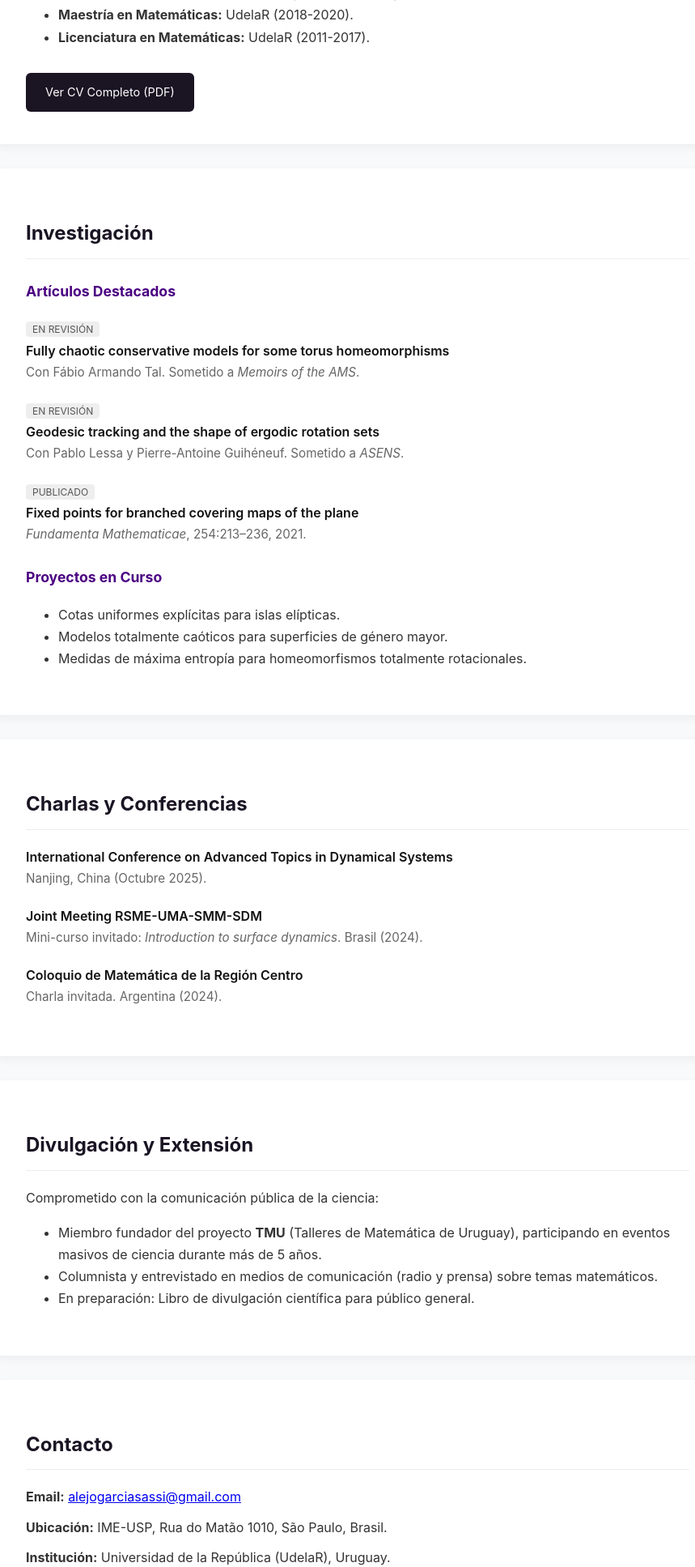
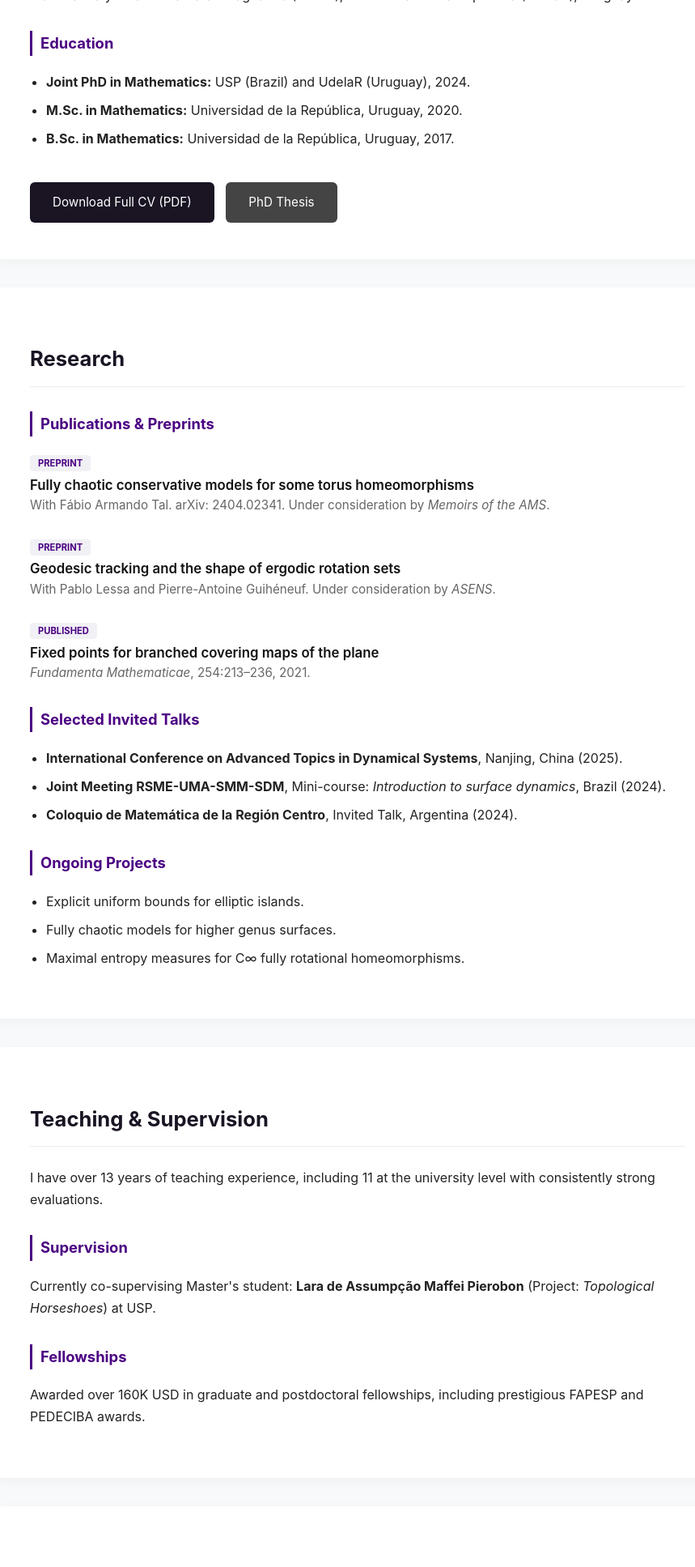
Before and after one commit to alejo-garcia-sassi/alejo-garcia-sassi.github.io, a plain HTML site: page index.html in a window 1280 px wide. Shown: the part 865-2800 px from the top of the page at 81% size, without its empty margins (198-1057 px from the left). Drawn offline with Linux system fonts and the light colour scheme.

Commit message:
Update index.html

```diff
--- a/index.html
+++ b/index.html
@@ -1,15 +1,16 @@
 <!DOCTYPE html>
-<html lang="es">
+<html lang="en">
 <head>
     <meta charset="UTF-8">
     <meta name="viewport" content="width=device-width, initial-scale=1.0">
-    <title>Alejo García-Sassi | Portafolio Académico</title>
+    <title>Alejo García-Sassi | Academic Profile</title>
     <style>
         :root {
-            --primary-color: #1a1423; /* Violeta muy oscuro azulado */
-            --accent-color: #4b0082;  /* Indigo / Violeta para detalles */
+            --primary-color: #1a1423; /* Deep bluish-violet */
+            --accent-color: #4b0082;  /* Indigo accent */
             --bg-color: #f8f9fa;
-            --text-color: #333;
+            --text-color: #222;
+            --light-text: #666;
             --white: #ffffff;
         }
 
@@ -23,63 +24,74 @@
 
         .container { max-width: 900px; margin: 0 auto; padding: 0 20px; }
 
-        /* Header / Hero */
+        /* Header */
         header {
             background-color: var(--primary-color);
             color: var(--white);
-            padding: 60px 0;
+            padding: 70px 0;
             text-align: center;
         }
 
         .profile-img {
-            width: 170px;
-            height: 170px;
+            width: 180px;
+            height: 180px;
             border-radius: 50%;
             object-fit: cover;
-            border: 3px solid rgba(255,255,255,0.2);
-            margin-bottom: 20px;
+            border: 3px solid rgba(255,255,255,0.1);
+            margin-bottom: 25px;
         }
 
-        h1 { margin: 0; font-size: 2.5rem; letter-spacing: -1px; }
-        .subtitle { font-size: 1.1rem; color: #a19db1; font-weight: 300; margin-top: 5px; }
+        h1 { margin: 0; font-size: 2.8rem; letter-spacing: -1px; }
+        .subtitle { font-size: 1.2rem; color: #a19db1; font-weight: 300; margin-top: 8px; }
 
-        nav { margin-top: 30px; }
-        nav a { color: #a19db1; margin: 0 15px; text-decoration: none; font-size: 0.9rem; text-transform: uppercase; letter-spacing: 1px; }
+        nav { margin-top: 35px; }
+        nav a { color: #a19db1; margin: 0 15px; text-decoration: none; font-size: 0.85rem; text-transform: uppercase; letter-spacing: 1.2px; transition: 0.3s; }
         nav a:hover { color: var(--white); }
 
+        /* Sections */
         section {
             background: var(--white);
-            padding: 40px;
-            margin: 30px 0;
+            padding: 45px;
+            margin: 35px 0;
             border-radius: 12px;
-            box-shadow: 0 4px 12px rgba(0,0,0,0.05);
+            box-shadow: 0 4px 15px rgba(0,0,0,0.04);
         }
 
-        h2 { color: var(--primary-color); font-size: 1.5rem; border-bottom: 1px solid #eee; padding-bottom: 10px; margin-bottom: 20px; }
-        h3 { font-size: 1.1rem; margin-top: 25px; color: var(--accent-color); }
+        h2 { color: var(--primary-color); font-size: 1.6rem; border-bottom: 1px solid #eee; padding-bottom: 12px; margin-bottom: 25px; }
+        h3 { font-size: 1.15rem; margin-top: 30px; color: var(--accent-color); border-left: 3px solid var(--accent-color); padding-left: 10px; }
 
-        /* Lista de publicaciones */
-        .item { margin-bottom: 20px; }
-        .item-title { font-weight: 600; display: block; color: #111; }
-        .item-details { font-size: 0.95rem; color: #666; display: block; }
-        .tag { font-size: 0.75rem; background: #eee; padding: 2px 8px; border-radius: 4px; text-transform: uppercase; color: #555; margin-right: 5px; }
+        /* Items */
+        .item { margin-bottom: 25px; }
+        .item-title { font-weight: 600; display: block; color: #111; font-size: 1.05rem; }
+        .item-details { font-size: 0.95rem; color: var(--light-text); display: block; line-height: 1.5; }
+        .tag { font-size: 0.7rem; background: #f0f0f5; padding: 3px 10px; border-radius: 4px; text-transform: uppercase; color: var(--accent-color); font-weight: bold; margin-right: 8px; }
 
         .btn {
             display: inline-block;
             background: var(--primary-color);
             color: white;
-            padding: 12px 24px;
+            padding: 12px 28px;
             border-radius: 6px;
             text-decoration: none;
-            font-size: 0.9rem;
-            transition: 0.3s;
+            font-size: 0.95rem;
+            transition: all 0.3s ease;
+            margin-right: 10px;
+            margin-top: 10px;
         }
-        .btn:hover { background: var(--accent-color); transform: translateY(-2px); }
+        .btn:hover { background: var(--accent-color); transform: translateY(-2px); box-shadow: 0 4px 10px rgba(75, 0, 130, 0.2); }
+        .btn-secondary { background: #444; }
 
-        .contact-list { list-style: none; padding: 0; }
-        .contact-list li { margin-bottom: 10px; }
+        footer { text-align: center; padding: 50px 0; color: #999; font-size: 0.85rem; border-top: 1px solid #eee; }
 
-        footer { text-align: center; padding: 40px 0; color: #888; font-size: 0.85rem; }
+        /* List styling */
+        ul { padding-left: 20px; }
+        li { margin-bottom: 8px; }
+
+        @media (max-width: 600px) {
+            h1 { font-size: 2rem; }
+            section { padding: 25px; }
+            nav a { display: inline-block; margin: 5px 10px; }
+        }
     </style>
 </head>
 <body>
@@ -88,12 +100,13 @@
     <div class="container">
         <img src="alejo.jpeg" alt="Alejo García-Sassi" class="profile-img">
         <h1>Alejo García-Sassi</h1>
-        <p class="subtitle">Sistemas Dinámicos • Geometría y Topología • Teoría Ergódica</p>
+        <p class="subtitle">Dynamical Systems • Low-dimensional Geometry & Topology • Ergodic Theory</p>
         <nav>
-            <a href="#about">Perfil</a>
-            <a href="#research">Investigación</a>
-            <a href="#talks">Conferencias</a>
-            <a href="#outreach">Divulgación</a>
+            <a href="#about">About</a>
+            <a href="#research">Research</a>
+            <a href="#teaching">Teaching</a>
+            <a href="#outreach">Outreach</a>
+            <a href="#contact">Contact</a>
         </nav>
     </div>
 </header>
@@ -101,89 +114,95 @@
 <div class="container">
 
     <section id="about">
-        <h2>Sobre mí</h2>
-        <p>Investigador especializado en sistemas dinámicos y topología de baja dimensión, con interés en aplicaciones como la astrodinámica y la mecánica de fluidos.</p>
-        <p>Actualmente me desempeño como <strong>Investigador Postdoctoral (FAPESP)</strong> en el IME-USP (Brasil) y soy <strong>Profesor Adjunto</strong> en el IMERL, Universidad de la República (Uruguay).</p>
+        <h2>Summary</h2>
+        <p>I am a mathematician with a broad interest in <strong>Dynamical Systems</strong>, <strong>Geometry</strong>, and <strong>Topology</strong>, as well as their applications to fields such as Astrodynamics and Fluid Mechanics.</p>
 
-        <h3>Formación Académica</h3>
+        <p>Currently, I am a <strong>Postdoctoral Researcher (FAPESP)</strong> at the Institute of Mathematics and Statistics, University of São Paulo (IME-USP), and I hold a permanent position as <strong>Junior Professor</strong> at the Instituto de Matemática y Estadística Rafael Laguardia (IMERL), Universidad de la República (UdelaR), Uruguay.</p>
+
+        <h3>Education</h3>
         <ul>
-            <li><strong>Doctorado en Matemáticas:</strong> Tesis conjunta entre USP y UdelaR (2020-2024).</li>
-            <li><strong>Maestría en Matemáticas:</strong> UdelaR (2018-2020).</li>
-            <li><strong>Licenciatura en Matemáticas:</strong> UdelaR (2011-2017).</li>
+            <li><strong>Joint PhD in Mathematics:</strong> USP (Brazil) and UdelaR (Uruguay), 2024.</li>
+            <li><strong>M.Sc. in Mathematics:</strong> Universidad de la República, Uruguay, 2020.</li>
+            <li><strong>B.Sc. in Mathematics:</strong> Universidad de la República, Uruguay, 2017.</li>
         </ul>
 
         <div style="margin-top: 30px;">
-            <a href="CV_Actualizado.pdf" class="btn" target="_blank">Ver CV Completo (PDF)</a>
+            <a href="Cv_Actualizado.pdf" class="btn" target="_blank">Download Full CV (PDF)</a>
+            <a href="tesis.pdf" class="btn btn-secondary" target="_blank">PhD Thesis</a>
         </div>
     </section>
 
     <section id="research">
-        <h2>Investigación</h2>
+        <h2>Research</h2>
 
-        <h3>Artículos Destacados</h3>
+        <h3>Publications & Preprints</h3>
         <div class="item">
-            <span class="tag">En revisión</span>
+            <span class="tag">Preprint</span>
             <span class="item-title">Fully chaotic conservative models for some torus homeomorphisms</span>
-            <span class="item-details">Con Fábio Armando Tal. Sometido a <em>Memoirs of the AMS</em>.</span>
+            <span class="item-details">With Fábio Armando Tal. arXiv: 2404.02341. Under consideration by <em>Memoirs of the AMS</em>.</span>
         </div>
         <div class="item">
-            <span class="tag">En revisión</span>
+            <span class="tag">Preprint</span>
             <span class="item-title">Geodesic tracking and the shape of ergodic rotation sets</span>
-            <span class="item-details">Con Pablo Lessa y Pierre-Antoine Guihéneuf. Sometido a <em>ASENS</em>.</span>
+            <span class="item-details">With Pablo Lessa and Pierre-Antoine Guihéneuf. Under consideration by <em>ASENS</em>.</span>
         </div>
         <div class="item">
-            <span class="tag">Publicado</span>
+            <span class="tag">Published</span>
             <span class="item-title">Fixed points for branched covering maps of the plane</span>
             <span class="item-details"><em>Fundamenta Mathematicae</em>, 254:213–236, 2021.</span>
         </div>
 
-        <h3>Proyectos en Curso</h3>
+        <h3>Selected Invited Talks</h3>
         <ul>
-            <li>Cotas uniformes explícitas para islas elípticas.</li>
-            <li>Modelos totalmente caóticos para superficies de género mayor.</li>
-            <li>Medidas de máxima entropía para homeomorfismos totalmente rotacionales.</li>
+            <li><strong>International Conference on Advanced Topics in Dynamical Systems</strong>, Nanjing, China (2025).</li>
+            <li><strong>Joint Meeting RSME-UMA-SMM-SDM</strong>, Mini-course: <em>Introduction to surface dynamics</em>, Brazil (2024).</li>
+            <li><strong>Coloquio de Matemática de la Región Centro</strong>, Invited Talk, Argentina (2024).</li>
+        </ul>
+
+        <h3>Ongoing Projects</h3>
+        <ul>
+            <li>Explicit uniform bounds for elliptic islands.</li>
+            <li>Fully chaotic models for higher genus surfaces.</li>
+            <li>Maximal entropy measures for C∞ fully rotational homeomorphisms.</li>
         </ul>
     </section>
 
-    <section id="talks">
-        <h2>Charlas y Conferencias</h2>
-        <div class="item">
-            <span class="item-title">International Conference on Advanced Topics in Dynamical Systems</span>
-            <span class="item-details">Nanjing, China (Octubre 2025).</span>
-        </div>
-        <div class="item">
-            <span class="item-title">Joint Meeting RSME-UMA-SMM-SDM</span>
-            <span class="item-details">Mini-curso invitado: <em>Introduction to surface dynamics</em>. Brasil (2024).</span>
-        </div>
-        <div class="item">
-            <span class="item-title">Coloquio de Matemática de la Región Centro</span>
-            <span class="item-details">Charla invitada. Argentina (2024).</span>
-        </div>
+    <section id="teaching">
+        <h2>Teaching & Supervision</h2>
+        <p>I have over 13 years of teaching experience, including 11 at the university level with consistently strong evaluations.</p>
+
+        <h3>Supervision</h3>
+        <p>Currently co-supervising Master's student: <strong>Lara de Assumpção Maffei Pierobon</strong> (Project: <em>Topological Horseshoes</em>) at USP.</p>
+
+        <h3>Fellowships</h3>
+        <p>Awarded over 160K USD in graduate and postdoctoral fellowships, including prestigious FAPESP and PEDECIBA awards.</p>
     </section>
 
     <section id="outreach">
-        <h2>Divulgación y Extensión</h2>
-        <p>Comprometido con la comunicación pública de la ciencia:</p>
+        <h2>Mathematical Outreach</h2>
+        <p>I am deeply committed to the public communication of mathematics:</p>
         <ul>
-            <li>Miembro fundador del proyecto <strong>TMU</strong> (Talleres de Matemática de Uruguay), participando en eventos masivos de ciencia durante más de 5 años.</li>
-            <li>Columnista y entrevistado en medios de comunicación (radio y prensa) sobre temas matemáticos.</li>
-            <li>En preparación: Libro de divulgación científica para público general.</li>
+            <li><strong>TMU Project:</strong> Founding member of <em>Talleres de Matemática de Uruguay</em>. Over 5 years of experience conducting workshops and public lectures.</li>
+            <li><strong>Media:</strong> Frequent guest and columnist in radio and press, discussing mathematical concepts for general audiences.</li>
+            <li><strong>Author:</strong> Popular science book in preparation (preliminary stage).</li>
         </ul>
     </section>
 
     <section id="contact">
-        <h2>Contacto</h2>
-        <ul class="contact-list">
-            <li><strong>Email:</strong> <a href="mailto:alejogarciasassi@gmail.com">alejogarciasassi@gmail.com</a></li>
-            <li><strong>Ubicación:</strong> IME-USP, Rua do Matão 1010, São Paulo, Brasil.</li>
-            <li><strong>Institución:</strong> Universidad de la República (UdelaR), Uruguay.</li>
+        <h2>Contact</h2>
+        <ul style="list-style: none; padding: 0;">
+            <li><strong>Email:</strong> <a href="mailto:alejogarciasassi@gmail.com" style="color: var(--accent-color);">alejogarciasassi@gmail.com</a></li>
+            <li><strong>Address (Brazil):</strong> IME-USP, Rua do Matão 1010, São Paulo, SP, Brazil.</li>
+            <li><strong>Address (Uruguay):</strong> IMERL, Facultad de Ingeniería, Julio Herrera y Reissig 565, Montevideo.</li>
         </ul>
     </section>
 
 </div>
 
 <footer>
-    <p>&copy; 2026 Alejo García-Sassi • Generado para GitHub Pages</p>
+    <div class="container">
+        <p>&copy; 2026 Alejo García-Sassi • Last Updated: January 2026</p>
+    </div>
 </footer>
 
 </body>
```
